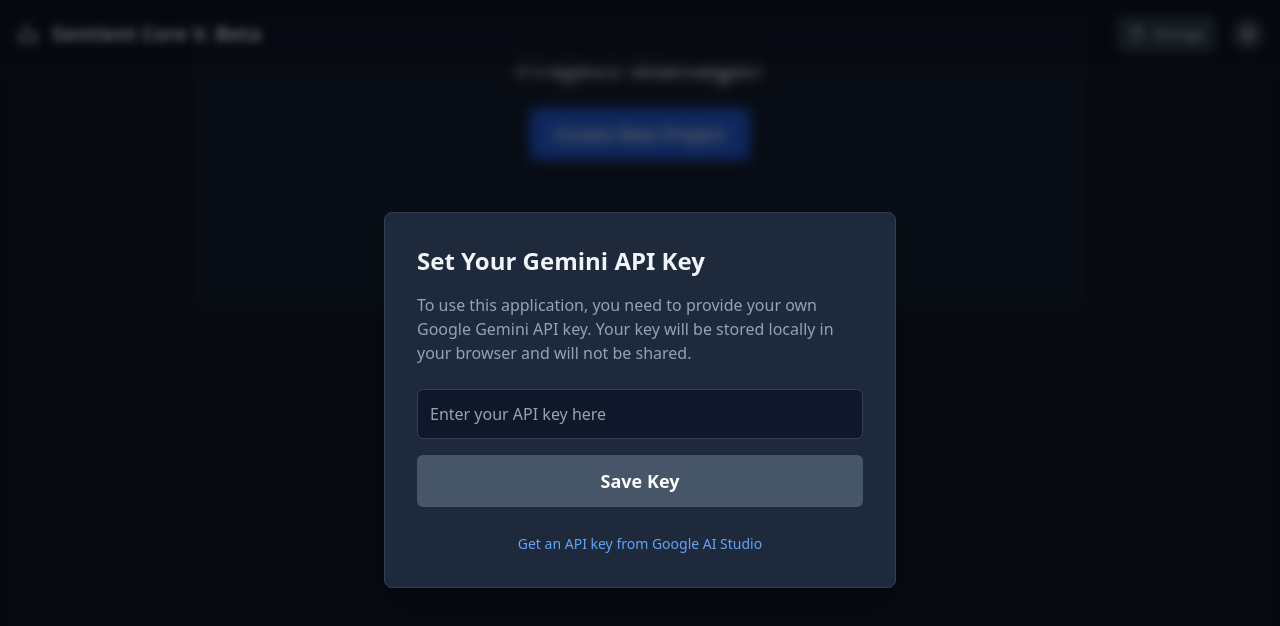
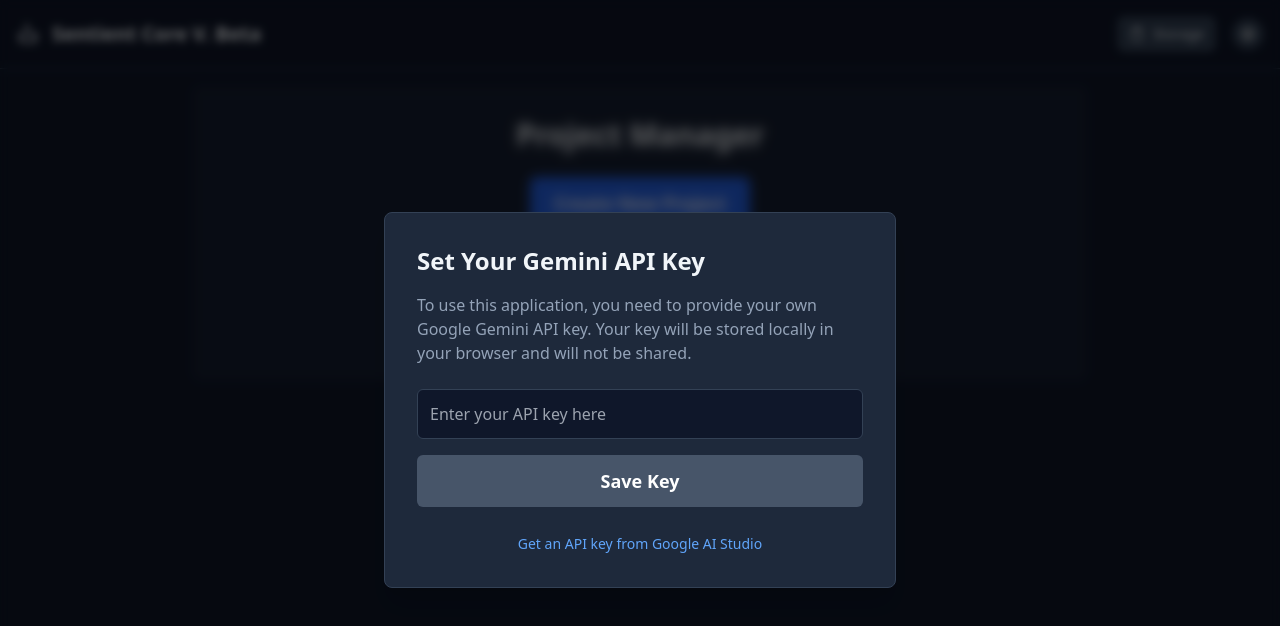
Before and after one commit to mbpfws/sentient-core-v4, a React (Vite) app: page / in a window 1280 px wide. Shown: the top 626 px of the page. Built offline with nearby package versions, Linux system fonts and the light colour scheme.

Commit message:
feat: extract header component and adjust workflow view height

```diff
--- a/App.tsx
+++ b/App.tsx
@@ -611,7 +611,7 @@
                 </div>
 
                 {viewMode === 'workflow' && (
-                    <div className="h-[calc(100vh-12rem)]">
+                    <div className="h-[calc(100vh-8rem)]">
                         <ResizableLayout
                             leftPanel={
                                 <EnhancedWorkflowVisualizer
@@ -655,7 +655,7 @@
                     </div>
                 )}
                 {viewMode === 'explorer' && (
-                    <div className="h-[calc(100vh-12rem)]">
+                    <div className="h-[calc(100vh-8rem)]">
                         <ResizableLayout
                             leftPanel={
                                 <div className="h-full">
--- a/components/Header.tsx
+++ b/components/Header.tsx
@@ -13,7 +13,7 @@
 
 const Header: React.FC<HeaderProps> = ({ onReset, onBackToProjects, activeProjectId, t, onOpenSettings, onStorageReset }) => {
     return (
-        <header className="bg-slate-900/80 backdrop-blur-sm border-b border-slate-700 p-4 flex justify-between items-center fixed top-0 left-0 right-0 z-50">
+        <header className="bg-slate-900/80 backdrop-blur-sm border-b border-slate-700 p-4 flex justify-between items-center relative z-50">
             <div className="flex items-center gap-3">
                 <BotIcon />
                 <h1 className="text-xl font-bold text-slate-100">{t.headerTitle}</h1>
```
